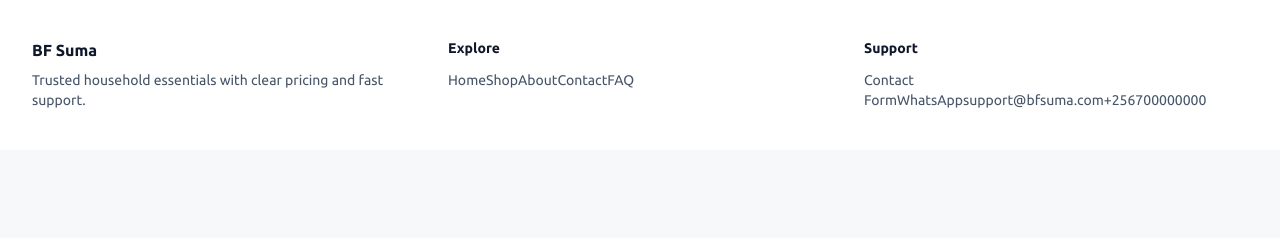
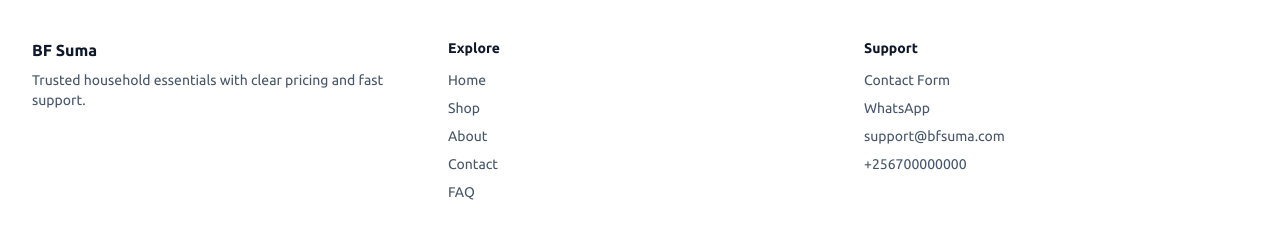
Before and after one commit to kashik09/bf-suma, a Next.js app: page / in a window 1280 px wide. Shown: the part 2017-2255 px from the top of the page. Before the commit the page ends 2167 px from the top, so only its background shows below. Built offline with nearby package versions, Linux system fonts and the light colour scheme; no server answers; the database is empty.

Commit message:
Fix footer link spacing and add hover states
Links now display on separate lines with proper flex layout
and brand color hover effects.

```diff
--- a/src/components/storefront/store-footer.tsx
+++ b/src/components/storefront/store-footer.tsx
@@ -20,25 +20,25 @@ export function StoreFooter() {
 
         <div>
           <h4 className="text-sm font-semibold text-slate-900">Explore</h4>
-          <div className="mt-3 space-y-2 text-sm text-slate-600">
+          <div className="mt-3 flex flex-col space-y-2 text-sm text-slate-600">
             {STORE_NAV_LINKS.map((item) => (
-              <Link href={item.href} key={item.href}>
+              <Link className="hover:text-brand-600" href={item.href} key={item.href}>
                 {item.label}
               </Link>
             ))}
-            <Link href="/faq">FAQ</Link>
+            <Link className="hover:text-brand-600" href="/faq">FAQ</Link>
           </div>
         </div>
 
         <div>
           <h4 className="text-sm font-semibold text-slate-900">Support</h4>
-          <div className="mt-3 space-y-2 text-sm text-slate-600">
-            <Link href="/contact">Contact Form</Link>
-            <a href={buildWhatsAppUrl("Hello BF Suma, I need assistance.", SUPPORT_WHATSAPP_PHONE)} rel="noreferrer" target="_blank">
+          <div className="mt-3 flex flex-col space-y-2 text-sm text-slate-600">
+            <Link className="hover:text-brand-600" href="/contact">Contact Form</Link>
+            <a className="hover:text-brand-600" href={buildWhatsAppUrl("Hello BF Suma, I need assistance.", SUPPORT_WHATSAPP_PHONE)} rel="noreferrer" target="_blank">
               WhatsApp
             </a>
-            <a href={`mailto:${SUPPORT_EMAIL}`}>{SUPPORT_EMAIL}</a>
-            <a href={`tel:${SUPPORT_PHONE}`}>{SUPPORT_PHONE}</a>
+            <a className="hover:text-brand-600" href={`mailto:${SUPPORT_EMAIL}`}>{SUPPORT_EMAIL}</a>
+            <a className="hover:text-brand-600" href={`tel:${SUPPORT_PHONE}`}>{SUPPORT_PHONE}</a>
           </div>
         </div>
       </PageContainer>
```
